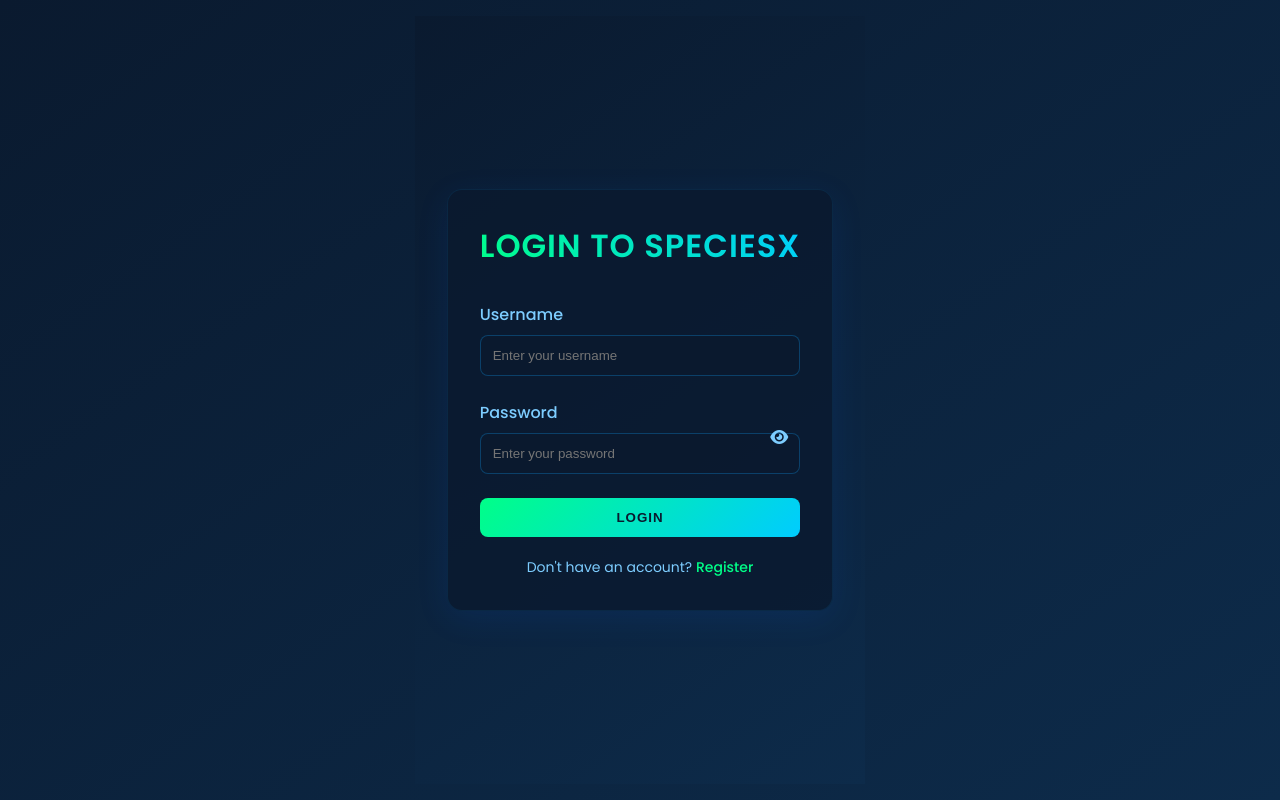
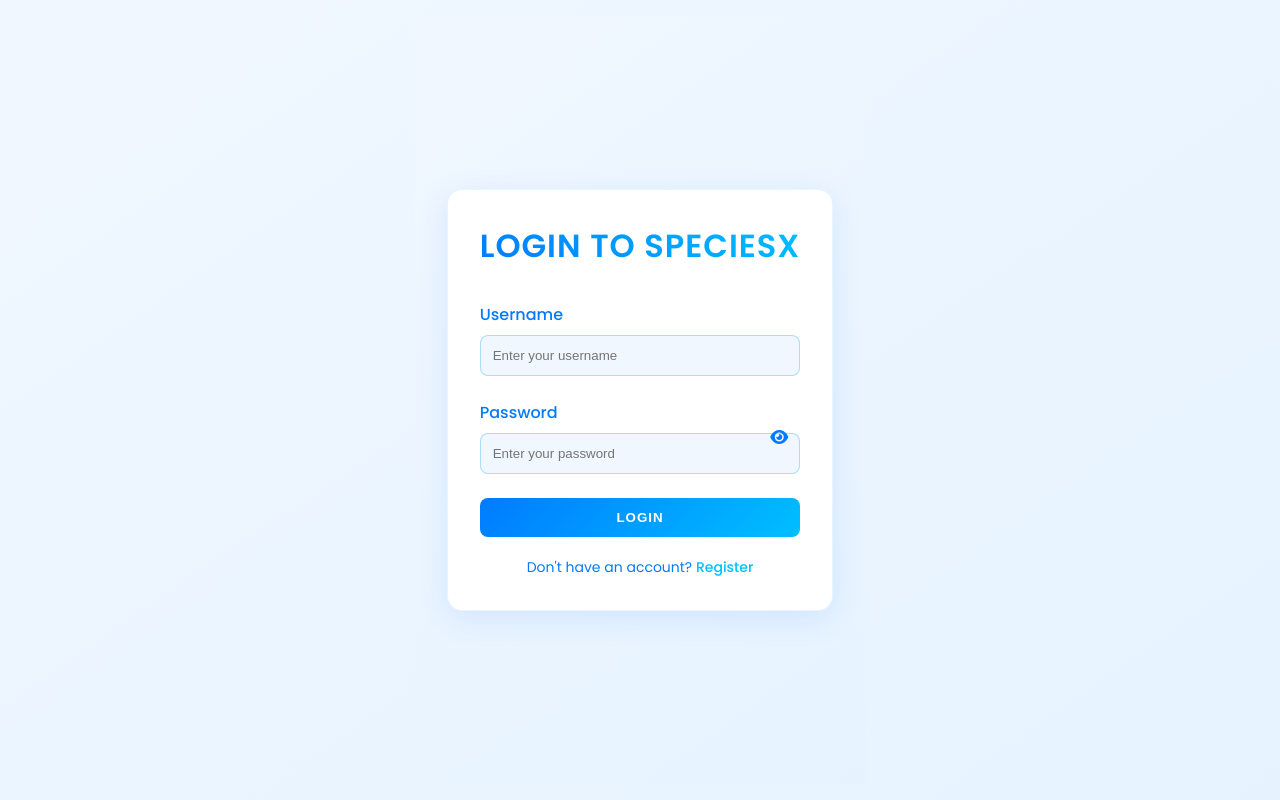
Before and after one commit to tahagill/SpeciesX-FastAPI, a FastAPI app: page /login in a window 1280 px wide. Run offline with FastAPI, Linux system fonts and the light colour scheme.

Commit message:
styling of login and singup

```diff
--- a/templates/login.html
+++ b/templates/login.html
@@ -17,8 +17,8 @@
         body, html {
             height: 100%;
             font-family: 'Poppins', sans-serif;
-            background: linear-gradient(145deg, #0a1a2f, #0d2b4a);
-            color: #fff;
+            background: linear-gradient(145deg, #f0f7ff, #e6f3ff); /* Light blue gradient */
+            color: #333;
             display: flex;
             justify-content: center;
             align-items: center;
@@ -29,7 +29,7 @@
         .login-container {
             width: 100%;
             max-width: 400px;
-            background: rgba(10, 26, 47, 0.8);
+            background: #ffffff;
             border-radius: 15px;
             box-shadow: 0 8px 32px rgba(0, 102, 255, 0.1);
             border: 1px solid rgba(16, 156, 241, 0.1);
@@ -44,7 +44,7 @@
             font-weight: 600;
             letter-spacing: 1px;
             text-transform: uppercase;
-            background: linear-gradient(45deg, #00ff88, #00ccff);
+            background: linear-gradient(45deg, #007bff, #00bfff); /* Blue gradient */
             -webkit-background-clip: text;
             -webkit-text-fill-color: transparent;
         }
@@ -56,7 +56,7 @@
         }
 
         .login-form label {
-            color: #7dcdff;
+            color: #007bff; /* Blue label */
             font-weight: 500;
             margin-bottom: 0.5rem;
             display: block;
@@ -64,18 +64,18 @@
 
         .login-form input {
             width: 100%;
-            background: rgba(10, 26, 47, 0.8);
+            background: #f0f7ff; /* Light blue background */
             border: 1px solid rgba(16, 156, 241, 0.3);
-            color: #00ff88;
+            color: #333;
             border-radius: 8px;
             padding: 12px 40px 12px 12px;
             transition: all 0.3s ease;
         }
 
         .login-form input:focus {
-            background: rgba(10, 26, 47, 0.9);
-            border-color: #00ff88;
-            box-shadow: 0 0 15px rgba(0, 255, 136, 0.2);
+            background: #ffffff;
+            border-color: #007bff;
+            box-shadow: 0 0 15px rgba(0, 123, 255, 0.2);
             outline: none;
         }
 
@@ -85,22 +85,22 @@
             right: 12px;
             top: 50%;
             transform: translateY(-50%);
-            color: #7dcdff;
+            color: #007bff; /* Blue icon */
             cursor: pointer;
         }
 
         .password-toggle:hover {
-            color: #00ff88;
+            color: #00bfff; /* Light blue on hover */
         }
 
         /* Button Styling */
         .login-btn {
             width: 100%;
             padding: 12px;
-            background: linear-gradient(135deg, #00ff88 0%, #00ccff 100%);
+            background: linear-gradient(135deg, #007bff 0%, #00bfff 100%); /* Blue gradient */
             border: none;
             border-radius: 8px;
-            color: #0a1a2f;
+            color: #ffffff;
             font-weight: 600;
             text-transform: uppercase;
             letter-spacing: 1px;
@@ -110,19 +110,19 @@
 
         .login-btn:hover {
             transform: translateY(-2px);
-            box-shadow: 0 5px 15px rgba(0, 255, 136, 0.3);
+            box-shadow: 0 5px 15px rgba(0, 123, 255, 0.3);
         }
 
         /* Footer Text */
         .footer-text {
             text-align: center;
-            color: #7dcdff;
+            color: #007bff; /* Blue text */
             font-size: 14px;
             margin-top: 20px;
         }
 
         .footer-text a {
-            color: #00ff88;
+            color: #00bfff; /* Light blue link */
             text-decoration: none;
             font-weight: 500;
         }
```
Also changed, not shown: templates/signup.html (+17 -17 lines).
